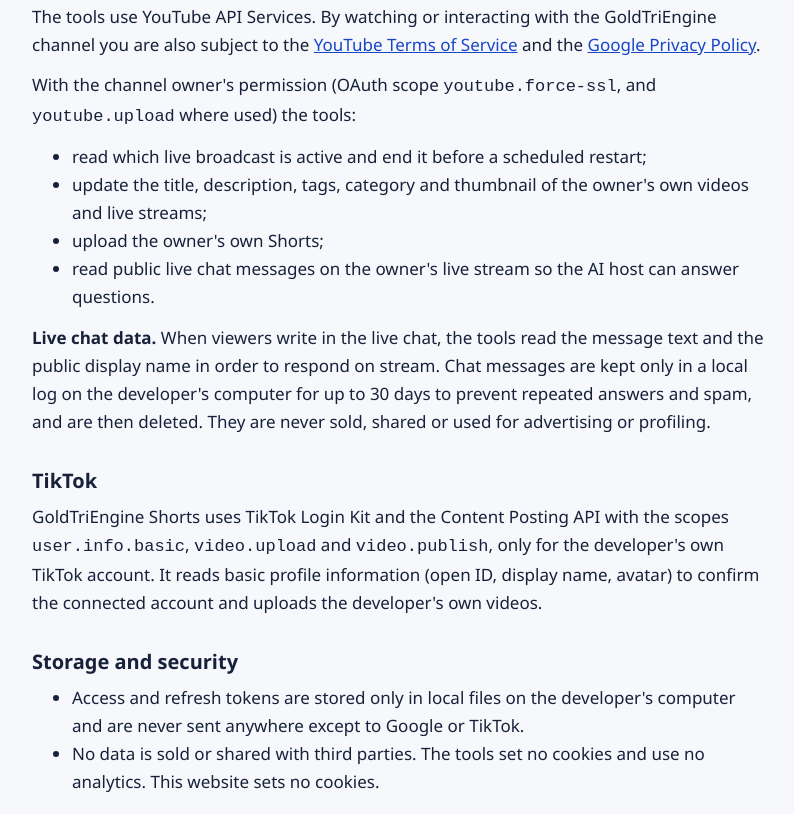
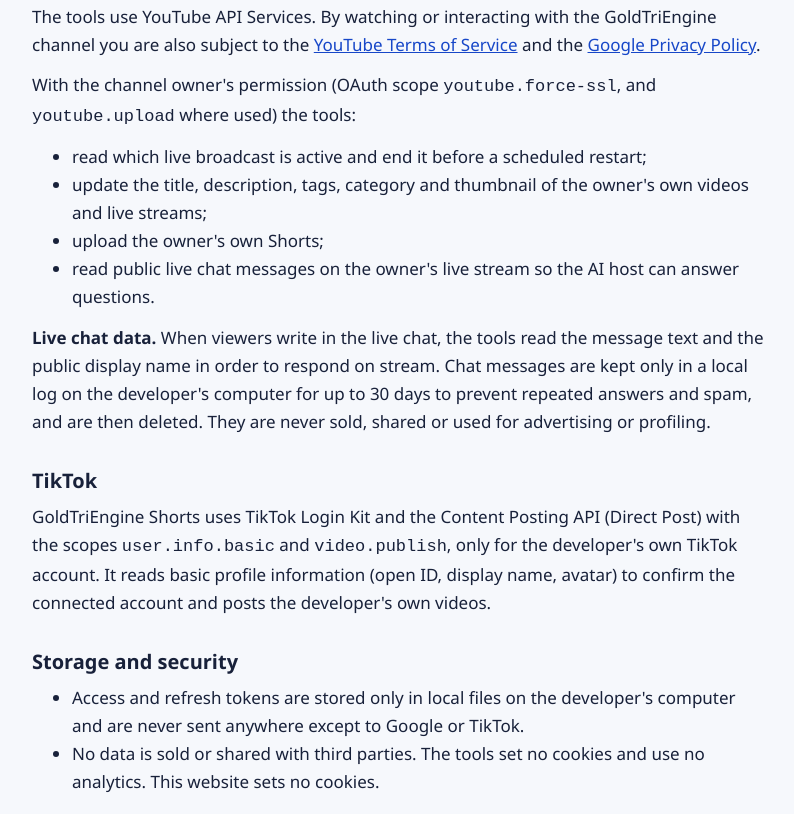
Before and after one commit to yeliasforex/yeliasforex.github.io, a plain HTML site: page privacy.html in a window 1280 px wide. Shown: the part 346-1160 px from the top of the page, without its empty margins (240-1034 px from the left). Drawn offline with Linux system fonts and the light colour scheme.

Commit message:
Update TikTok API usage description in privacy.html

```diff
--- a/privacy.html
+++ b/privacy.html
@@ -13,7 +13,7 @@
 <ul><li>read which live broadcast is active and end it before a scheduled restart;</li><li>update the title, description, tags, category and thumbnail of the owner's own videos and live streams;</li><li>upload the owner's own Shorts;</li><li>read public live chat messages on the owner's live stream so the AI host can answer questions.</li></ul>
 <p><b>Live chat data.</b> When viewers write in the live chat, the tools read the message text and the public display name in order to respond on stream. Chat messages are kept only in a local log on the developer's computer for up to 30 days to prevent repeated answers and spam, and are then deleted. They are never sold, shared or used for advertising or profiling.</p>
 <h2>TikTok</h2>
-<p>GoldTriEngine Shorts uses TikTok Login Kit and the Content Posting API with the scopes <code>user.info.basic</code>, <code>video.upload</code> and <code>video.publish</code>, only for the developer's own TikTok account. It reads basic profile information (open ID, display name, avatar) to confirm the connected account and uploads the developer's own videos.</p>
+<p>GoldTriEngine Shorts uses TikTok Login Kit and the Content Posting API (Direct Post) with the scopes <code>user.info.basic</code> and <code>video.publish</code>, only for the developer's own TikTok account. It reads basic profile information (open ID, display name, avatar) to confirm the connected account and posts the developer's own videos.</p>
 <h2>Storage and security</h2>
 <ul><li>Access and refresh tokens are stored only in local files on the developer's computer and are never sent anywhere except to Google or TikTok.</li><li>No data is sold or shared with third parties. The tools set no cookies and use no analytics. This website sets no cookies.</li></ul>
 <h2>Your choices</h2>
```
